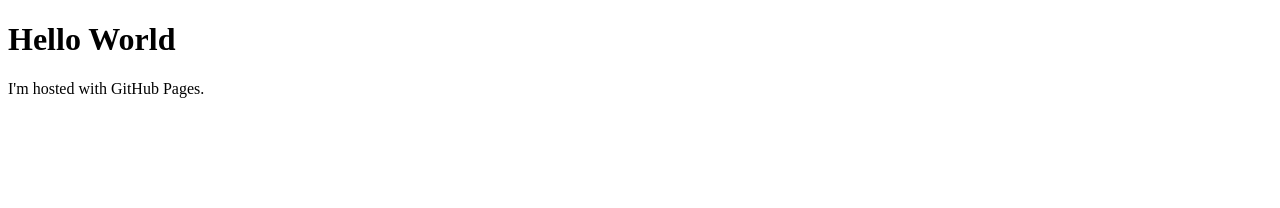
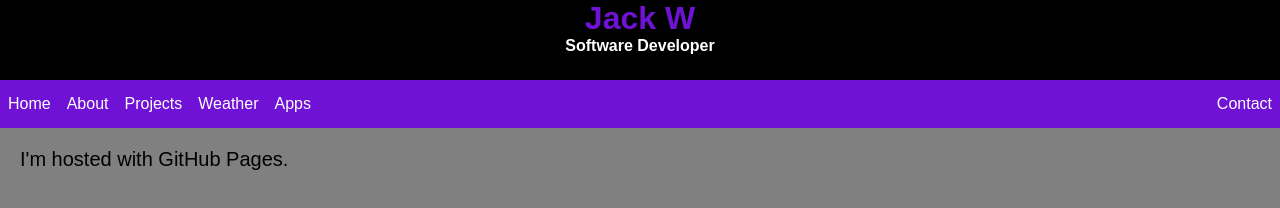
Before and after one commit to digitlsunset/digitlsunset.github.io, a plain HTML site: page index.html in a window 1280 px wide. Drawn offline with Linux system fonts and the light colour scheme.

Commit message:
Added weather page

```diff
--- a/index.html
+++ b/index.html
@@ -1,7 +1,32 @@
 <!DOCTYPE html>
-<html>
+<html lang="en">
+<head>
+	<meta charset="UTF-8">
+	<title>Jack's Homepage</title>
+	<link rel="stylesheet" href="style.css">
+</head>
+
 <body>
-<h1>Hello World</h1>
-<p>I'm hosted with GitHub Pages.</p>
+<header>
+	<div class="title">
+		Jack W
+	</div>
+	<div class="sub-title">
+		Software Developer
+	</div>
+</header>
+<div class="menu">
+	<a href="index.html">Home</a>
+	<a>About</a>
+	<a>Projects</a>
+	<a href="weather/weather.html">Weather</a>
+	<a>Apps</a>
+	<div class="menu-end">
+		<a>Contact</a>
+	</div>
+</div>
+<div class="body-content">
+	<p>I'm hosted with GitHub Pages.</p>
+</div>
 </body>
 </html>
--- /dev/null
+++ b/style.css
@@ -0,0 +1,64 @@
+html {
+    height: 100%;
+}
+
+header {
+    text-align: center;
+    background-color: black;
+    height: 10vh;
+}
+
+.title {
+    font-size: 4vh;
+    font-weight: bolder;
+    color: #7011d6;
+}
+
+.sub-title {
+    font-size: 2vh;
+    font-weight: bold;
+    padding-bottom: 1vh;
+    color: white;
+}
+
+body {
+    margin: 0 auto;
+    font-family: Oswald, sans-serif;
+    background-position: center;
+    background-size: contain;
+    background-color: gray;
+}
+
+.menu {
+    position: sticky;
+    top: 0;
+    background-color: #7011d6;
+    color: white;
+    margin: 0 auto;
+    overflow: hidden;
+    align-content: center;
+    height: 6vh;
+}
+
+.menu a {
+    float: left;
+    color: white;
+    text-align: center;
+    padding: 1.5vh 1vh;
+    text-decoration: none;
+    font-size: 2vh;
+}
+
+.menu-end {
+    right: auto;
+    float: right;
+}
+
+.body-content {
+    margin-left: 20px;
+    font-size: 20px;
+}
+
+footer {
+
+}
--- /dev/null
+++ b/weather/weather.css
@@ -0,0 +1,84 @@
+html {
+    height: 100%;
+}
+
+header {
+    text-align: center;
+    background-color: black;
+    height: 10vh;
+}
+
+.title {
+    font-size: 4vh;
+    font-weight: bolder;
+    color: #7011d6;
+}
+
+.sub-title {
+    font-size: 2vh;
+    font-weight: bold;
+    padding-bottom: 1vh;
+    color: white;
+}
+
+body {
+    margin: 0 auto;
+    font-family: Oswald, sans-serif;
+    background-position: center;
+    background-size: cover;
+    background-color: gray;
+    background-repeat: no-repeat;
+    overflow: hidden;
+    height: 100%;
+}
+
+.menu {
+    position: sticky;
+    top: 0;
+    background-color: #7011d6;
+    color: white;
+    margin: 0 auto;
+    overflow: hidden;
+    align-content: center;
+    height: 6vh;
+}
+
+.menu a {
+    float: left;
+    color: white;
+    text-align: center;
+    padding: 1.5vh 1vh;
+    text-decoration: none;
+    font-size: 2vh;
+}
+
+.menu-end {
+    right: auto;
+    float: right;
+}
+
+.weather {
+    padding: 1em;
+    display: flex;
+    justify-content: center;
+}
+
+.card {
+    font-size: 20px;
+    background-color: #000000d0;
+    color: white;
+    border-radius: 30px;
+    justify-content: center;
+    margin: 2em;
+    text-transform: capitalize;
+}
+
+.info {
+    padding-bottom: 20px;
+    padding-right: 20px;
+    padding-left: 20px;
+}
+
+.weather.loading {
+    visibility: hidden;
+}
```
Also changed, not shown: weather/weather.html (added, +55 -0 lines), weather/weather.js (added, +39 -0 lines), script.js (added), 1 other file.
